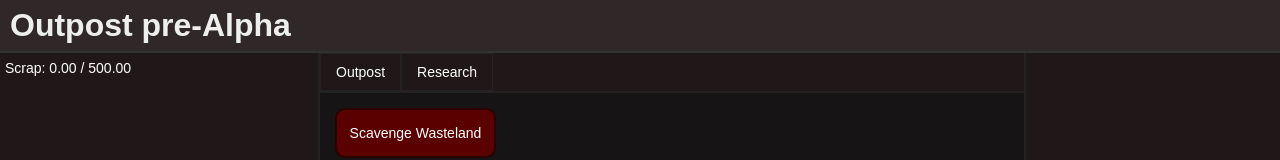
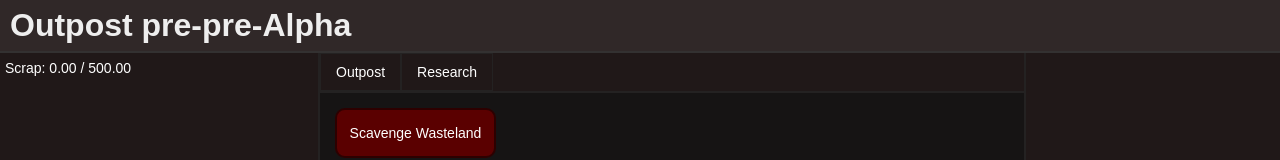
Before and after one commit to GabriellaDiasA/GabriellaDiasA.github.io, a plain HTML site: page index.html in a window 1280 px wide. Shown: the top 160 px of the page. Drawn offline with Linux system fonts and the light colour scheme.

Commit message:
it REFUSES to update properly.

```diff
--- a/index.html
+++ b/index.html
@@ -10,7 +10,7 @@
     <div class="flexContainer" id="gameContainer">
         <!-- T O P -->
         <div class="flexContainer" id="topDiv">
-            <h1>Outpost pre-Alpha</h1>
+            <h1>Outpost pre-pre-Alpha</h1>
         </div>
 
         <!-- L E F T -->
```
